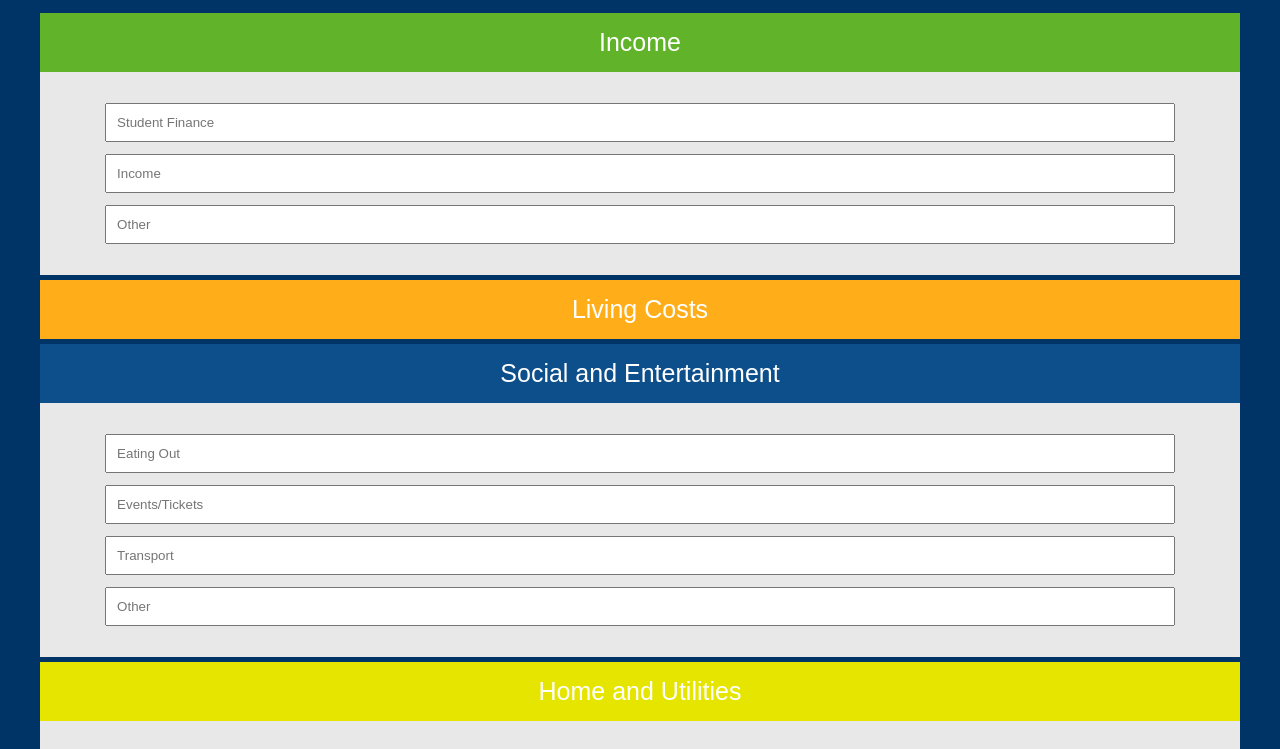
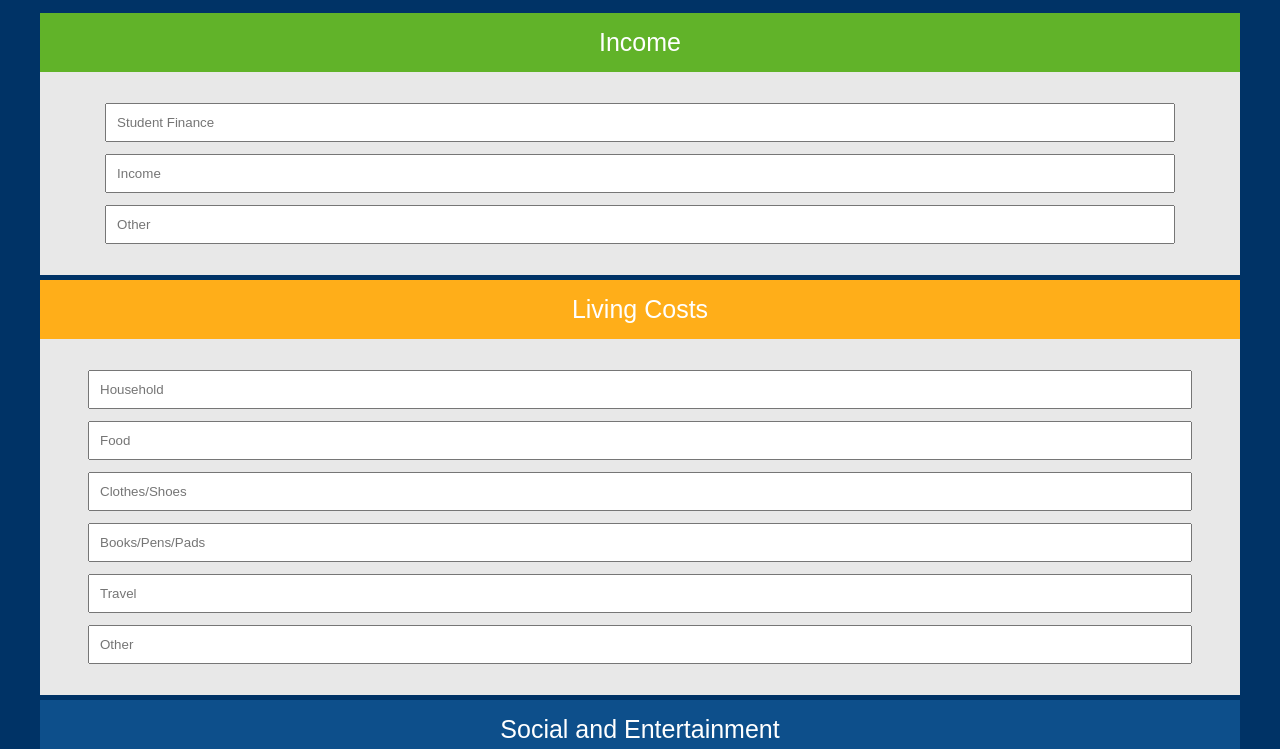
Before and after one commit to 18685030/BudgetCalculator, a plain HTML site: page index.html in a window 1280 px wide. Both pictures are taken after a click on the button "Living Costs". Shown: the top 749 px of the page. Drawn offline with nearby package versions, Linux system fonts and the light colour scheme.

Commit message:
Start boxes minimised

```diff
--- a/main.js
+++ b/main.js
@@ -33,11 +33,7 @@ var total;
 
 var points;
 
-var heights = [];
-
-$(document).ready(function(){
-  setHeights();
-});
+var heights = [165, 216, 369, 318];
 
 //Calculations to add elements
 
@@ -83,30 +79,30 @@ function add() {
       $("#result").css("color", "red");
       $(".results").css("display", "block");
       var str = "You have not entered any values for your outgoings. Please try again.";
-      document.getElementById("result").innerHTML = str
+      document.getElementById("result").innerHTML = str;
   } else if (totalIncome == 0) {
       $("#result").css("color", "red");
       $(".results").css("display", "block");
       var str = "You have not entered any values for your income. Please try again.";
-      document.getElementById("result").innerHTML = str
+      document.getElementById("result").innerHTML = str;
   } else if (totalOutgoings > totalIncome) {
       $("#result").css("color", "red");
       $(".results").css("display", "block");
       points = 0;
       var str = "You have a total of £" + total + " remaining. Your outgoings are greater than your income. Have another look at how you can balance your budget.";
-      document.getElementById("result").innerHTML = str
+      document.getElementById("result").innerHTML = str;
   } else if ((totalOutgoings > (totalIncome * 0.8)) && (totalOutgoings < totalIncome))  {
       $("#result").css("color", "orange");
       $(".results").css("display", "block");
       points = 25;
       var str = "You have a total of £" + total+ " remaining. Your outgoings are greater than 80% of your income. Be careful.";
-      document.getElementById("result").innerHTML = str
+      document.getElementById("result").innerHTML = str;
   } else {
       $("#result").css("color", "green");
       $(".results").css("display", "block");
       points = 40;
       var str = "You have a total of £" + total+ " remaining. Your costs are well below your income. Well done.";
-      document.getElementById("result").innerHTML = str
+      document.getElementById("result").innerHTML = str;
   }
 }
 
@@ -119,17 +115,6 @@ function submit(){
 document.getElementById('result').innerHTML = total;
 
 //Collapsable content
-
-function setHeights(){
-  var x = $("#box-income");
-  heights[0] = x.height();
-   x = $("#box-social");
-  heights[1] = x.height();
-   x = $("#box-utilities");
-  heights[2] = x.height();
-   x = $("#box-livingCosts");
-  heights[3] = x.height();
-}
 
 function incomeShowHide() {
   var x = $("#box-income");
--- a/styles.css
+++ b/styles.css
@@ -129,6 +129,13 @@ input {
   padding: 19px;
 }
 
+#box-social, #box-utilities, #box-livingCosts {
+  height: 0;
+  padding: 0;
+  opacity: 0;
+  display: none;
+}
+
 .active, .collapsible:hover {
   background-color: #555;
 }
```
